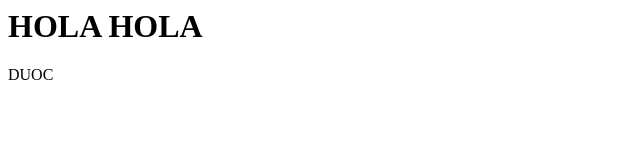
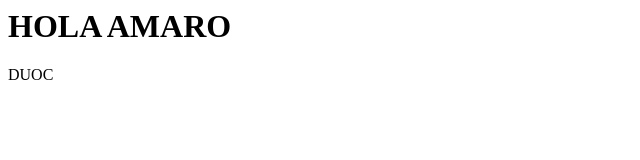
Before and after one commit to bastyy/holamundo, a plain HTML site: page index.html in a window 1280 px wide. Shown: the full height of the page, 0-640 px from the left. Drawn offline with Linux system fonts and the light colour scheme.

Commit message:
Update index.html
ASD

```diff
--- a/index.html
+++ b/index.html
@@ -1,5 +1,4 @@
-<h1>HOLA
-HOLA</h1>
+<h1>HOLA AMARO</h1>
 <header>
     DUOC
 </header>
```
